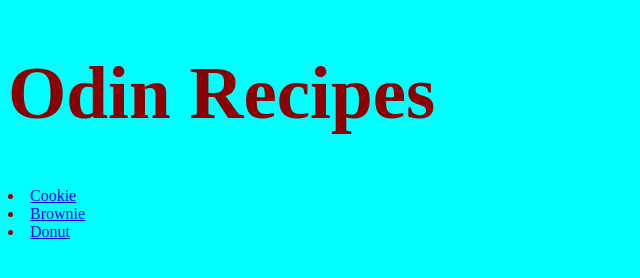
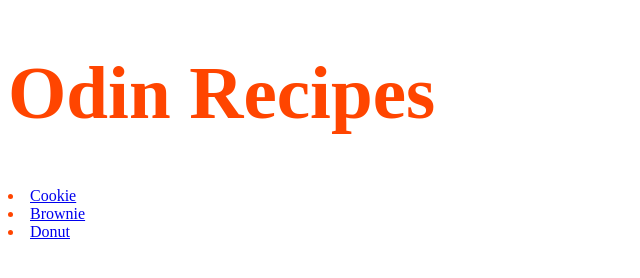
Before and after one commit to tahsintawhid/odin-recipes, a plain HTML site: page index.html in a window 1280 px wide. Shown: the whole page, without its empty margins (0-640 px from the left). Drawn offline with Linux system fonts and the light colour scheme.

Commit message:
Change background

```diff
--- a/index.html
+++ b/index.html
@@ -4,16 +4,16 @@
 <head>
   <style>
     body {
-      background-color: aqua;
+      background-color: white;
     }
 
     h1 {
-      color: darkred;
+      color: orangered;
       font-size: 75px;
     }
 
     li {
-      color: darkred;
+      color: orangered;
     }
   </style>
   <meta charset="UTF-8">
```
